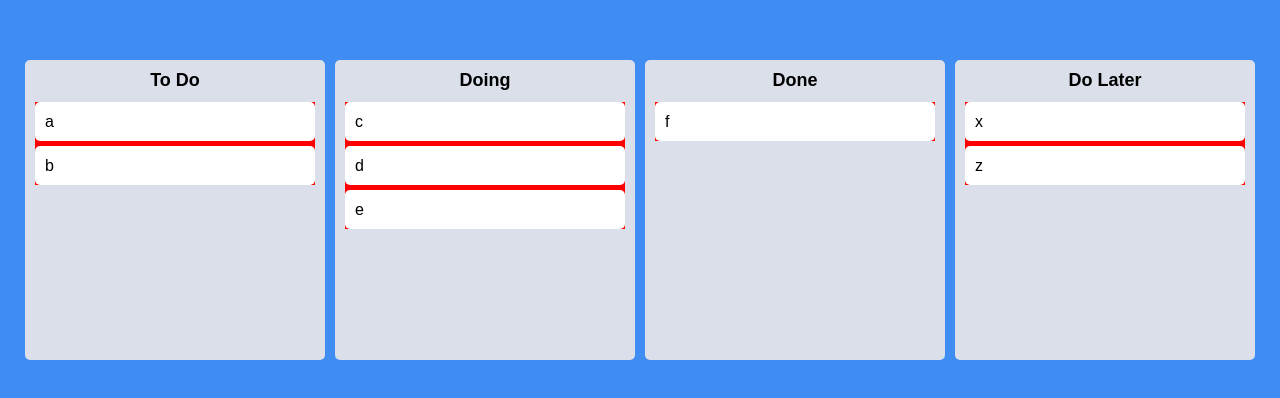
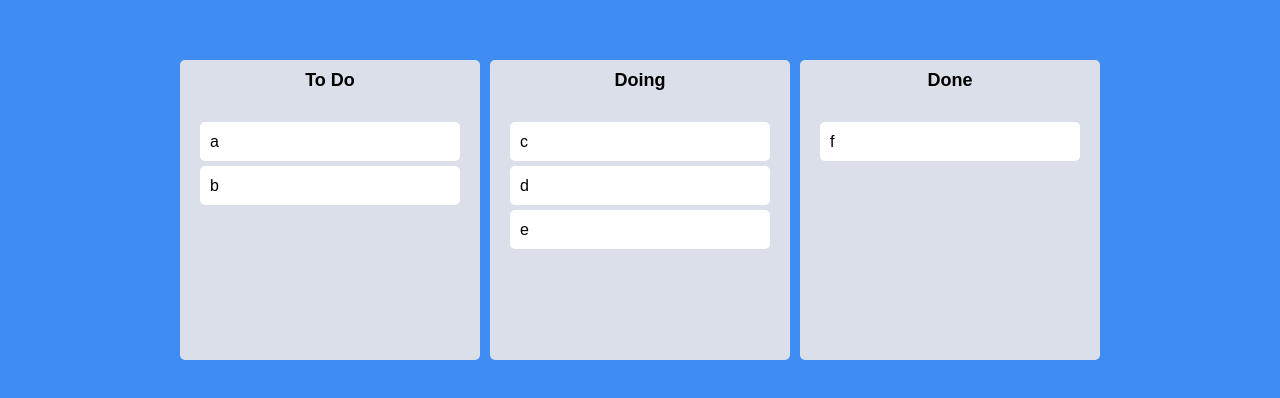
Before and after one commit to LDYWINNER/trello-clone, a React (Create React App) app in the folder trello-clone/: page / in a window 1280 px wide. Shown: the part 190-588 px from the top of the page. Built offline with nearby package versions, Linux system fonts and the light colour scheme.

Commit message:
~7.12 Droppable snapshot + styles

```diff
--- a/trello-clone/src/App.tsx
+++ b/trello-clone/src/App.tsx
@@ -24,7 +24,6 @@
 function App() {
   const [toDos, setToDos] = useRecoilState(toDoState);
   const onDragEnd = (info: DropResult) => {
-    console.log(info);
     const { destination, draggableId, source } = info;
     if (!destination) return;
     if (destination?.droppableId === source.droppableId) {
--- a/trello-clone/src/atoms.tsx
+++ b/trello-clone/src/atoms.tsx
@@ -10,6 +10,5 @@
         "To Do": ["a", "b"],
         Doing: ["c", "d", "e"],
         Done: ["f"],
-        "Do Later": ["x", "z"],
     },
 });
--- a/trello-clone/src/components/Board.tsx
+++ b/trello-clone/src/components/Board.tsx
@@ -4,11 +4,13 @@
 
 const Wrapper = styled.div`
   width: 300px;
-  padding: 20px 10px;
   padding-top: 10px;
   background-color: ${(props) => props.theme.boardColor};
   border-radius: 5px;
   min-height: 300px;
+  display: flex;
+  flex-direction: column;
+  overflow: hidden;
 `;
 
 const Title = styled.h2`
@@ -16,6 +18,23 @@
   font-weight: 600;
   margin-bottom: 10px;
   font-size: 18px;
+`;
+
+interface IAreaProps {
+    isDraggingFromThis: boolean;
+    isDraggingOver: boolean;
+}
+
+const Area = styled.div<IAreaProps>`
+  background-color: ${(props) =>
+        props.isDraggingOver
+            ? "#dfe6e9"
+            : props.isDraggingFromThis
+                ? "#b2bec3"
+                : "transparent"};
+  flex-grow: 1;
+  transition: background-color 0.3s ease-in-out;
+  padding: 20px;
 `;
 
 interface IBoardProps {
@@ -28,9 +47,10 @@
         <Wrapper>
             <Title>{boardId}</Title>
             <Droppable droppableId={boardId}>
-                {(magic) => (
-                    <div
-                        style={{ backgroundColor: "red" }}
+                {(magic, info) => (
+                    <Area
+                        isDraggingOver={info.isDraggingOver}
+                        isDraggingFromThis={Boolean(info.draggingFromThisWith)}
                         ref={magic.innerRef}
                         {...magic.droppableProps}
                     >
@@ -38,7 +58,7 @@
                             <DragabbleCard key={toDo} index={index} toDo={toDo} />
                         ))}
                         {magic.placeholder}
-                    </div>
+                    </Area>
                 )}
             </Droppable>
         </Wrapper>
--- a/trello-clone/src/components/DraggableCard.tsx
+++ b/trello-clone/src/components/DraggableCard.tsx
@@ -2,11 +2,14 @@
 import { Draggable } from "react-beautiful-dnd";
 import styled from "styled-components";
 
-const Card = styled.div`
+const Card = styled.div<{ isDragging: boolean }>`
   border-radius: 5px;
   margin-bottom: 5px;
-  padding: 10px 10px;
-  background-color: ${(props) => props.theme.cardColor};
+  padding: 10px;
+  background-color: ${(props) =>
+        props.isDragging ? "#e4f2ff" : props.theme.cardColor};
+  box-shadow: ${(props) =>
+        props.isDragging ? "0px 2px 5px rgba(0, 0, 0, 0.05)" : "none"};
 `;
 
 interface IDragabbleCardProps {
@@ -17,8 +20,9 @@
 function DragabbleCard({ toDo, index }: IDragabbleCardProps) {
     return (
         <Draggable draggableId={toDo} index={index}>
-            {(magic) => (
+            {(magic, snapshot) => (
                 <Card
+                    isDragging={snapshot.isDragging}
                     ref={magic.innerRef}
                     {...magic.dragHandleProps}
                     {...magic.draggableProps}
```
